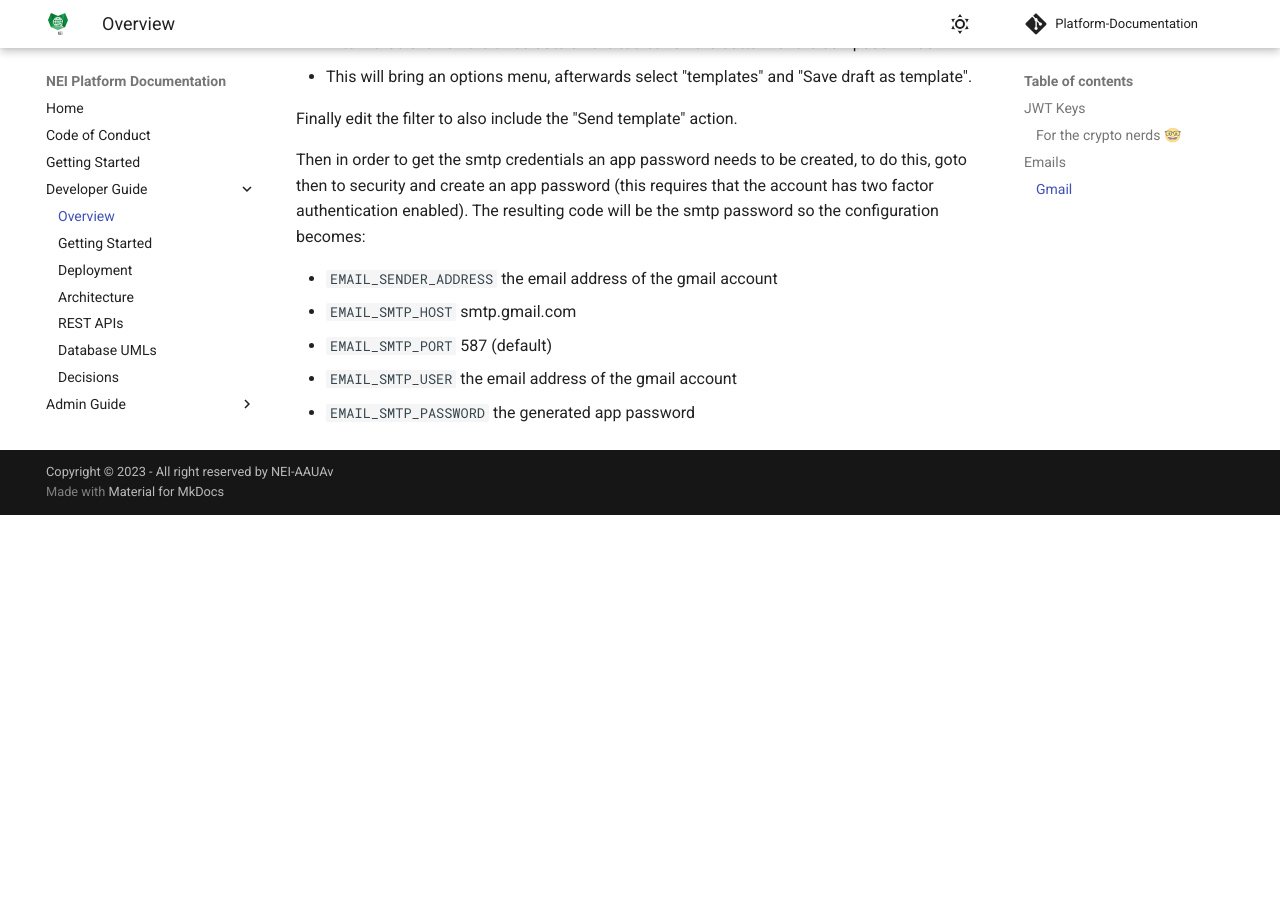
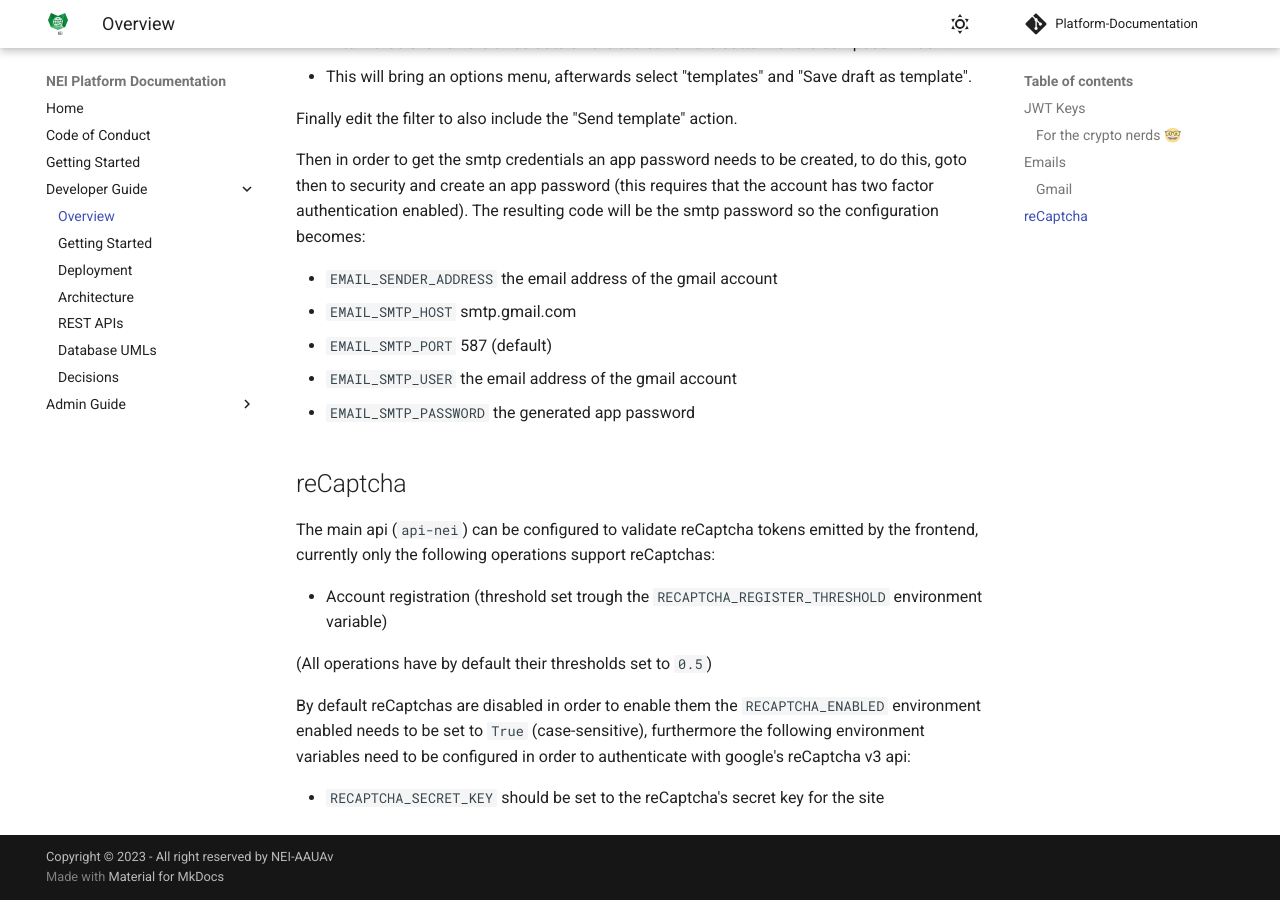
Before and after one commit to NEI-AAUAV/Platform-Documentation, an MkDocs documentation site: the page built from docs/dev-guide/README.md, in a window 1280 px wide and 900 px high, scrolled down 1832 px. Built offline with MkDocs 1.6.1 and Material for MkDocs 9.7.7, drawn with Linux system fonts in a browser that asks for light colours; comment, search, counter and statistics services are not loaded; before the commit the page ends 2347 px from its top, so only the background shows below that.

Commit message:
update docs

```diff
--- a/docs/dev-guide/README.md
+++ b/docs/dev-guide/README.md
@@ -96,3 +96,19 @@ configuration becomes:
 - `EMAIL_SMTP_PORT` 587 (default)
 - `EMAIL_SMTP_USER` the email address of the gmail account
 - `EMAIL_SMTP_PASSWORD` the generated app password
+
+## reCaptcha
+
+The main api (`api-nei`) can be configured to validate reCaptcha tokens emitted by the frontend,
+currently only the following operations support reCaptchas:
+
+- Account registration (threshold set trough the `RECAPTCHA_REGISTER_THRESHOLD` environment variable)
+
+(All operations have by default their thresholds set to `0.5`)
+
+By default reCaptchas are disabled in order to enable them the `RECAPTCHA_ENABLED`
+environment enabled needs to be set to `True` (case-sensitive), furthermore
+the following environment variables need to be configured in order to authenticate
+with google's reCaptcha v3 api:
+
+- `RECAPTCHA_SECRET_KEY` should be set to the reCaptcha's secret key for the site
```
Also changed, not shown: docs/dev-guide/decisions.md (+7 -0 lines), docs/dev-guide/good-practices.md (added, +17 -0 lines), docs/dev-guide/installation.md (+5 -3 lines).
